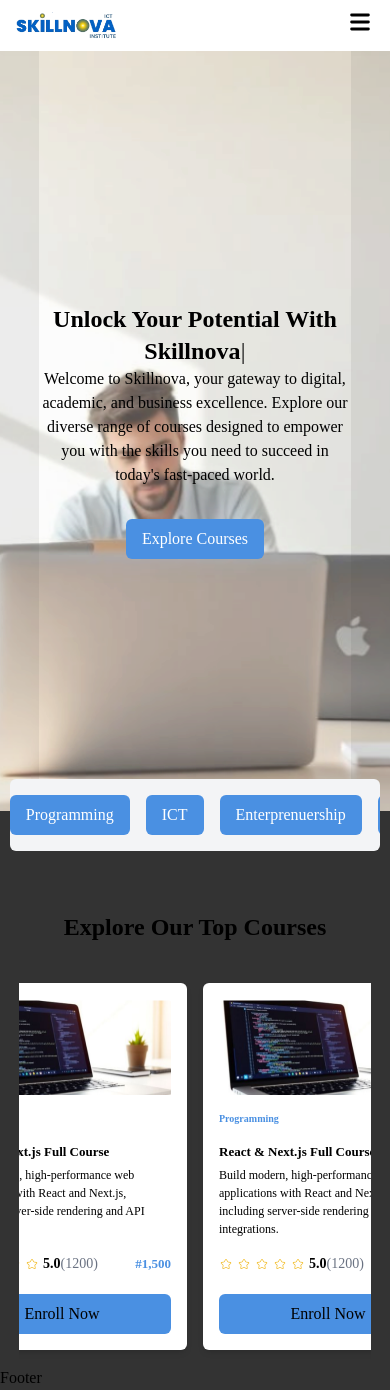
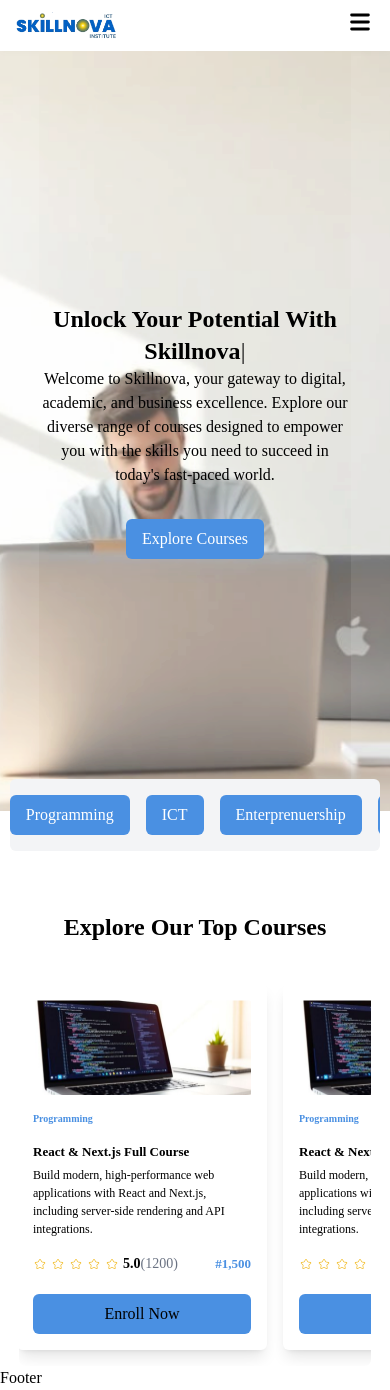
Before and after one commit to bolajisegun/SkillnovaIctInstitute, a Next.js app: page / in a window 390 px wide. Built offline with nearby package versions, Linux system fonts and the light colour scheme.

Commit message:
style the card on homepage

```diff
--- a/src/app/Component/homepageCard.tsx
+++ b/src/app/Component/homepageCard.tsx
@@ -7,7 +7,7 @@
 const HomepageCard = () => {
   return (
     <div>
-      <div className="courseImg w-[250px] md:w-[350px] bg-white rounded-md shadow-md p-4 flex flex-col items-center">
+      <div className="courseImg w-[250px] md:w-[350px] bg-white rounded-md shadow-lg hover:border-2 hover:border-[#4A90E2] transition-all p-4 flex flex-col items-center   ">
         <Image src={CourseImage} alt="Course Image" />
         <div className="courseInfo">
           <h5 className="courseSubtitle text-[#4A90E2] my-4 text-[10px] md:text-[12px] font-semibold">
@@ -31,7 +31,7 @@
                 5.0<span className="text-gray-500 font-normal">(1200)</span>
               </span>
             </div>
-            <div className="price font-semibold text-[#4A90E2] text-[13px] md:text-[15spx]">
+            <div className="price font-semibold text-[#4A90E2] text-[13px] md:text-[15sspx]">
               <h5>#1,500</h5>
             </div>
           </div>
--- a/src/app/globals.css
+++ b/src/app/globals.css
@@ -20,7 +20,7 @@
 }
 
 body {
-  background: var(--background);
+  /* background: var(--background); */
   /* color: var(--foreground); */
   /* padding: 10px; */
   font-family: poppins;
--- a/src/app/page.tsx
+++ b/src/app/page.tsx
@@ -31,7 +31,7 @@
         <h2 className="title text-center text-2xl md:text-4xl font-bold mb-6">
           Explore Our Top Courses
         </h2>
-        <div className="dummy flex flex-nowrap md:flex-wrap justify-center gap-4 overflow-x-scroll scroll-smooth w-[95%] md:w-[90%] mx-auto mt-4 py-4 rounded-md scrollbar-hide sm:justify-center sm:flex-wrap relative">
+        <div className="dummy flex flex-nowrap md:flex-wrap justify-center gap-4 overflow-x-scroll scroll-smooth w-[95%] md:w-[90%] mx-auto mt-4 py-4 rounded-md scrollbar-hide sm:justify-center sm:flex-wrap relative pl-40 md:pl-0 lg:pl-0">
           <HomepageCard />
           <HomepageCard />
           <HomepageCard />
```
